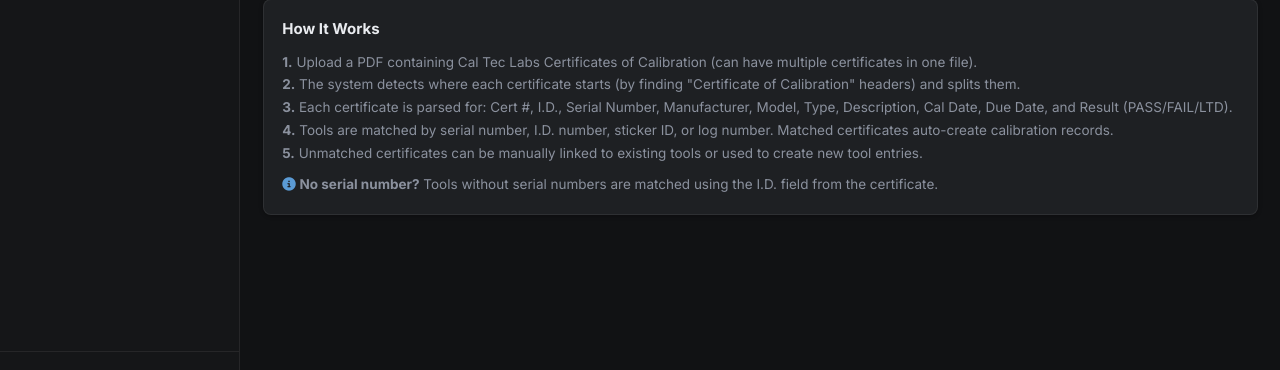
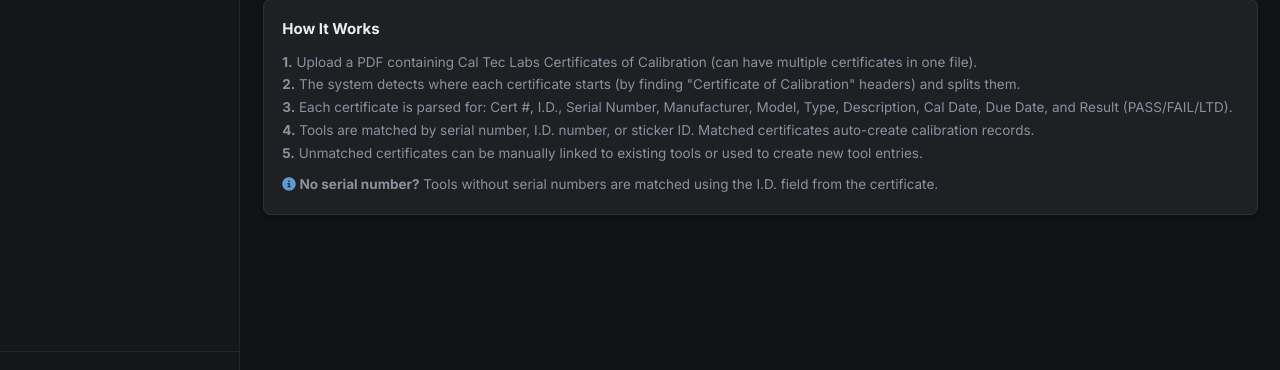
Before and after one commit to RangerDevv/AllClad, a Flask app: page /bulk-upload in a window 1280 px wide. Shown: the part 430-800 px from the top of the page. Run offline with Flask 3, Linux system fonts and the light colour scheme.

Commit message:
remove log # from the app

```diff
--- a/app.py
+++ b/app.py
@@ -114,7 +114,6 @@ def dashboard():
                 Tool.name.ilike(like),
                 Tool.serial_number.ilike(like),
                 Tool.tool_id_number.ilike(like),
-                Tool.log_number.ilike(like),
                 Tool.sticker_id.ilike(like),
                 Tool.retained_by.ilike(like),
                 Tool.department.ilike(like),
@@ -174,7 +173,7 @@ def tool_new():
             model_number=request.form.get("model_number", "").strip(),
             serial_number=serial,
             tool_id_number=tool_id_num,
-            log_number=request.form.get("log_number", "").strip(),
+            log_number=f"T-{uuid.uuid4().hex[:8].upper()}",
             department=request.form.get("department", "").strip(),
             location=request.form.get("location", "").strip(),
             retained_by=request.form.get("retained_by", "").strip(),
@@ -215,7 +214,6 @@ def tool_edit(tool_id):
         tool.model_number = request.form.get("model_number", "").strip()
         tool.serial_number = request.form.get("serial_number", "").strip()
         tool.tool_id_number = request.form.get("tool_id_number", "").strip()
-        tool.log_number = request.form.get("log_number", "").strip()
         tool.department = request.form.get("department", "").strip()
         tool.location = request.form.get("location", "").strip()
         tool.retained_by = request.form.get("retained_by", "").strip()
@@ -421,7 +419,6 @@ def api_lookup():
             db.or_(
                 Tool.serial_number.ilike(like),
                 Tool.tool_id_number.ilike(like),
-                Tool.log_number.ilike(like),
                 Tool.sticker_id.ilike(like),
                 Tool.name.ilike(like),
             )
@@ -1154,7 +1151,7 @@ def bulk_upload():
         )
 
         return render_template("bulk_upload.html", results=all_results, processed=True,
-                               all_tools=Tool.query.order_by(Tool.log_number).all())
+                               all_tools=Tool.query.order_by(Tool.name).all())
 
     return render_template("bulk_upload.html", results=[], processed=False)
 
@@ -1200,7 +1197,7 @@ def bulk_upload_link():
         )
         db.session.add(tool)
         db.session.flush()
-        flash(f"Created new tool '{tool.name}' (Log: {tool.log_number}).", "success")
+        flash(f"Created new tool '{tool.name}'.", "success")
     elif tool_id:
         tool = Tool.query.get_or_404(int(tool_id))
     else:
--- a/models.py
+++ b/models.py
@@ -146,7 +146,7 @@ class Tool(db.Model):
             return self.serial_number
         if self.tool_id_number:
             return f"ID:{self.tool_id_number}"
-        return self.log_number
+        return self.name
 
     def to_dict(self):
         return {
@@ -154,7 +154,6 @@ class Tool(db.Model):
             "name": self.name,
             "serial_number": self.serial_number,
             "tool_id_number": self.tool_id_number,
-            "log_number": self.log_number,
             "department": self.department,
             "location": self.location,
             "retained_by": self.retained_by,
@@ -168,7 +167,7 @@ class Tool(db.Model):
         }
 
     def __repr__(self):
-        return f"<Tool {self.log_number} – {self.name}>"
+        return f"<Tool #{self.id} – {self.name}>"
 
 
 # ── Calibration Record (unified – includes test report data) ────────────────
--- a/seed.py
+++ b/seed.py
@@ -337,7 +337,7 @@ def seed():
                         tool_id=tool.id,
                         calibration_date=tool.last_calibration_date,
                         calibration_company="Mettler Toledo / Cal Tec",
-                        certificate_number=f"CERT-{tool.log_number}",
+                        certificate_number=f"CERT-{tool.id}",
                         result="pass",
                         notes="Calibrated per manufacturer specs.",
                     )
--- a/templates/backup_list.html
+++ b/templates/backup_list.html
@@ -15,10 +15,9 @@
     <table>
       <thead>
         <tr>
-          <th>Log #</th>
           <th>Tool Name</th>
           <th>Serial #</th>
-          <th>Location</th>
+          <th>Department</th>
           <th>Reason</th>
           <th>Last Cal.</th>
           <th>Actions</th>
@@ -27,7 +26,6 @@
       <tbody>
         {% for t in tools %}
         <tr>
-          <td><strong>{{ t.log_number }}</strong></td>
           <td><a href="{{ url_for('tool_detail', tool_id=t.id) }}">{{ t.name }}</a></td>
           <td class="text-sm">{{ t.serial_number }}</td>
           <td class="text-sm">{{ t.department }}</td>
--- a/templates/bulk_upload.html
+++ b/templates/bulk_upload.html
@@ -54,7 +54,7 @@
     <p><strong>1.</strong> Upload a PDF containing Cal Tec Labs Certificates of Calibration (can have multiple certificates in one file).</p>
     <p><strong>2.</strong> The system detects where each certificate starts (by finding "Certificate of Calibration" headers) and splits them.</p>
     <p><strong>3.</strong> Each certificate is parsed for: Cert #, I.D., Serial Number, Manufacturer, Model, Type, Description, Cal Date, Due Date, and Result (PASS/FAIL/LTD).</p>
-    <p><strong>4.</strong> Tools are matched by serial number, I.D. number, sticker ID, or log number. Matched certificates auto-create calibration records.</p>
+    <p><strong>4.</strong> Tools are matched by serial number, I.D. number, or sticker ID. Matched certificates auto-create calibration records.</p>
     <p><strong>5.</strong> Unmatched certificates can be manually linked to existing tools or used to create new tool entries.</p>
     <p style="margin-top:.5rem;"><i class="fas fa-info-circle" style="color:var(--c-accent);"></i> <strong>No serial number?</strong> Tools without serial numbers are matched using the I.D. field from the certificate.</p>
   </div>
@@ -146,7 +146,7 @@
           </td>
           <td class="text-sm">{{ c.cal_date or '—' }}</td>
           <td class="text-sm">{{ c.due_date or '—' }}</td>
-          <td><strong>{{ c.tool_name }}</strong><br><span class="text-sm text-muted">{{ c.tool_log }}</span></td>
+          <td><strong>{{ c.tool_name }}</strong></td>
           <td><span class="badge badge-active">{{ c.match_method.split('=')[0] | replace('_',' ') }}</span></td>
           <td><a href="{{ url_for('tool_detail', tool_id=c.tool_db_id) }}" class="btn btn-secondary btn-sm"><i class="fas fa-eye"></i></a></td>
         </tr>
@@ -192,7 +192,7 @@
         <select name="tool_id" class="form-control" style="width:280px;font-size:.85rem;padding:.4rem .6rem;">
           <option value="">Select existing tool...</option>
           {% for tool in all_tools %}
-          <option value="{{ tool.id }}">{{ tool.log_number }} — {{ tool.name }} ({{ tool.serial_number or tool.tool_id_number or 'no S/N' }})</option>
+          <option value="{{ tool.id }}">{{ tool.name }} ({{ tool.serial_number or tool.tool_id_number or 'no S/N' }})</option>
           {% endfor %}
         </select>
         <button type="submit" class="btn btn-primary btn-sm"><i class="fas fa-link"></i> Link</button>
--- a/templates/calibration_list.html
+++ b/templates/calibration_list.html
@@ -38,7 +38,6 @@
             <a href="{{ url_for('tool_detail', tool_id=cal.tool.id) }}">
               <strong>{{ cal.tool.name }}</strong>
             </a>
-            <br><span class="text-sm text-muted">{{ cal.tool.log_number }}</span>
           </td>
           <td class="text-sm">{{ cal.certificate_number or '—' }}</td>
           <td>
--- a/templates/tool_detail.html
+++ b/templates/tool_detail.html
@@ -45,7 +45,6 @@
   </div>
 
   <div class="detail-grid">
-    <div class="detail-item"><label>Log Number</label><span>{{ tool.log_number }}</span></div>
     <div class="detail-item"><label>Serial Number</label><span>{{ tool.serial_number or '—' }}</span></div>
     <div class="detail-item"><label>I.D. Number</label><span>{{ tool.tool_id_number or '—' }}</span></div>
     <div class="detail-item"><label>Sticker ID</label><span>{{ tool.sticker_id or '—' }}</span></div>
--- a/templates/tool_form.html
+++ b/templates/tool_form.html
@@ -35,11 +35,6 @@
       <input type="text" name="tool_id_number" id="tool_id_number" class="form-control"
              value="{{ tool.tool_id_number if tool else '' }}" placeholder="e.g. 2489">
       <small class="text-muted">Assigned by calibration lab for matching</small>
-    </div>
-    <div class="form-group">
-      <label for="log_number">Log Number *</label>
-      <input type="text" name="log_number" id="log_number" class="form-control" required
-             value="{{ tool.log_number if tool else '' }}">
     </div>
   </div>
 
```
Also changed, not shown: templates/dashboard.html (+1 -7 lines), templates/lookup.html (+3 -4 lines).
